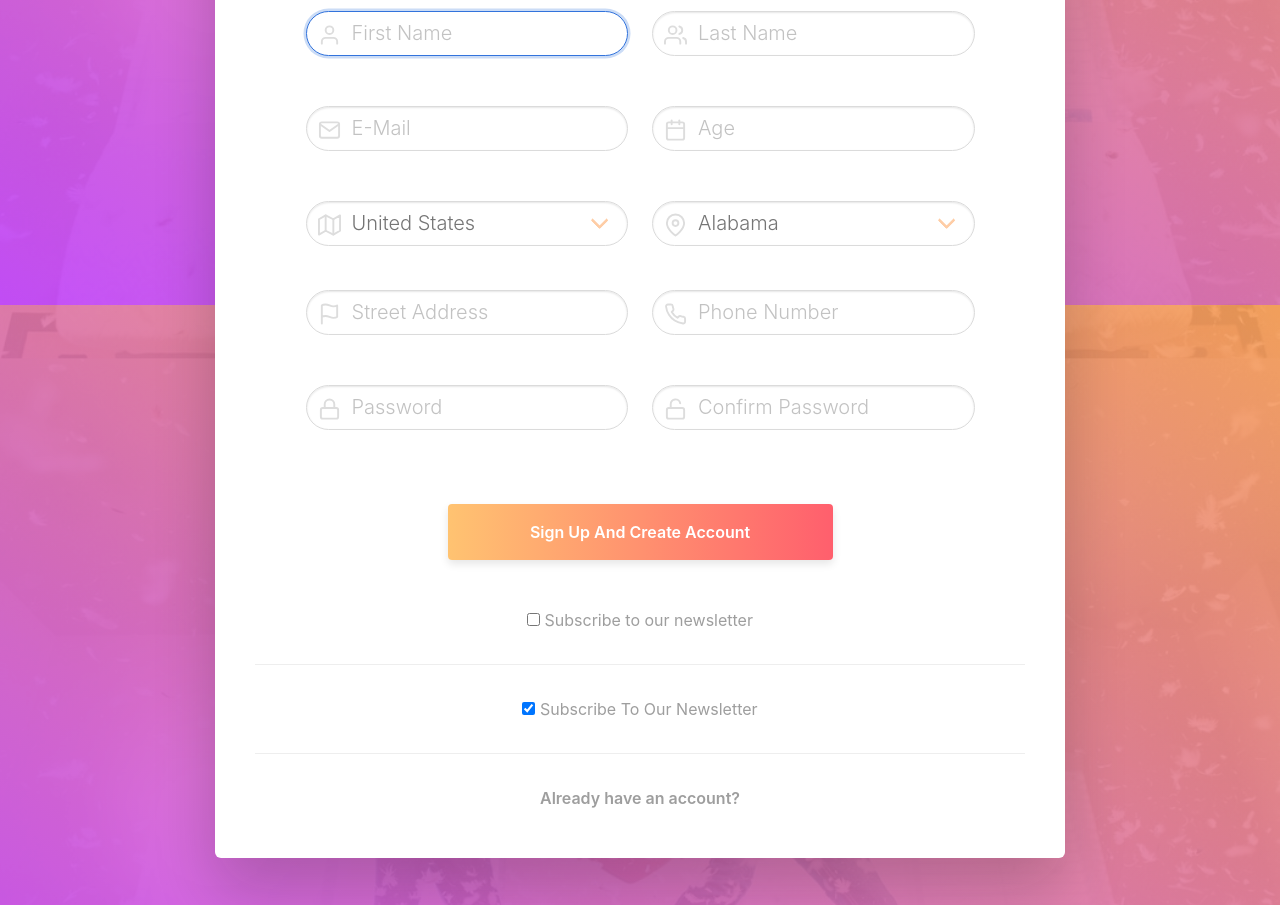
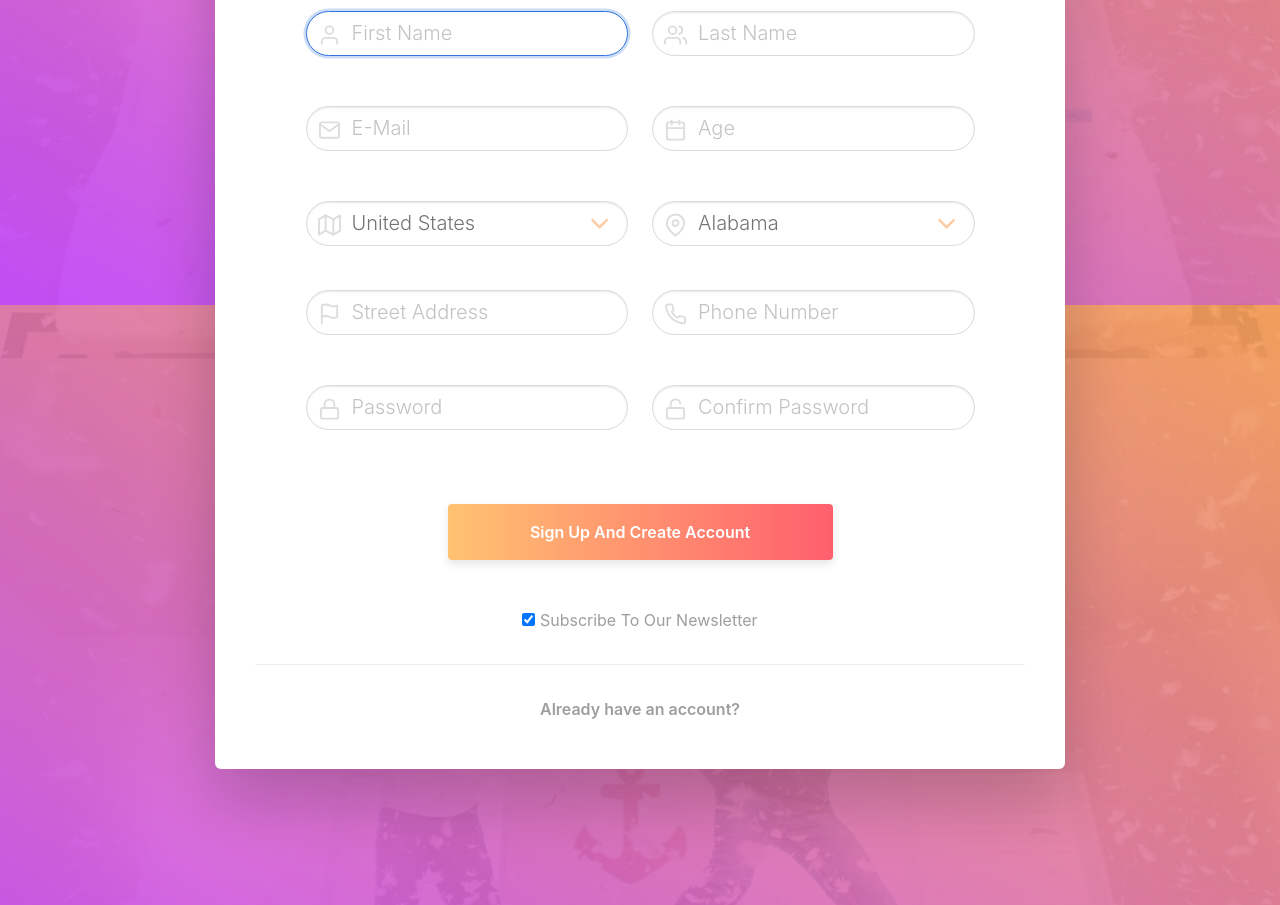
Before and after one commit to sanderhelleso/live, a PHP site: page /signup in a window 1280 px wide. Shown: the part 495-1400 px from the top of the page. Run offline with PHP 8.4, Linux system fonts and the light colour scheme; some libraries are stand-ins or nearby versions.

Commit message:
removed old checkbox style

```diff
--- a/signup/form.php
+++ b/signup/form.php
@@ -120,12 +120,6 @@
     <div class="control has-text-centered is-medium">
         <button id="signup-btn" class="button is-primary">Sign Up And Create Account</button>
     </div>
-    <div class="checkbox-cont">
-        <label class="checkbox">
-        <input type="checkbox" name="newsletter">
-        Subscribe to our newsletter
-        </label>
-    </div>
     <div class="checkbox-cont field">
         <input type="checkbox" class="is-checkradio" id="newsletter-checkbox" checked="checked">
         <label class="checkbox" for="newsletter-checkbox"><span>Subscribe To Our Newsletter</span></label>
```
